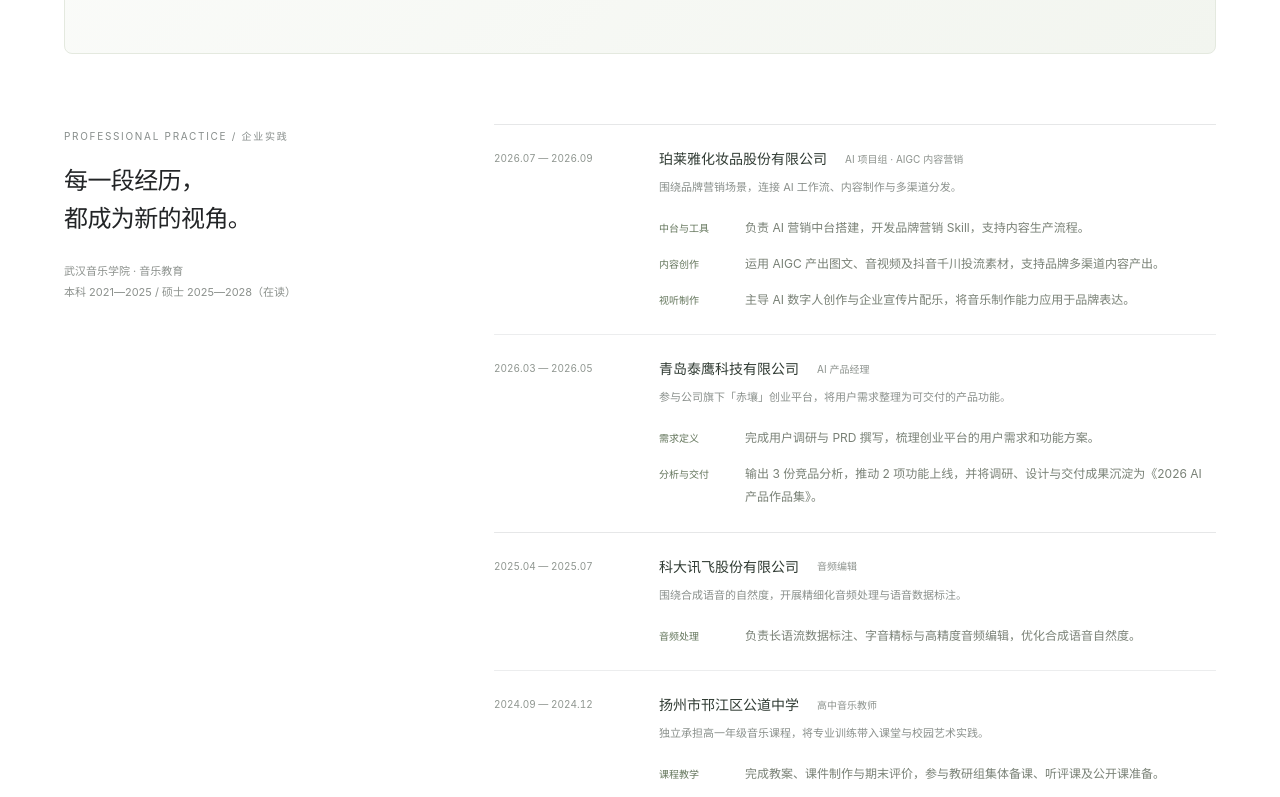
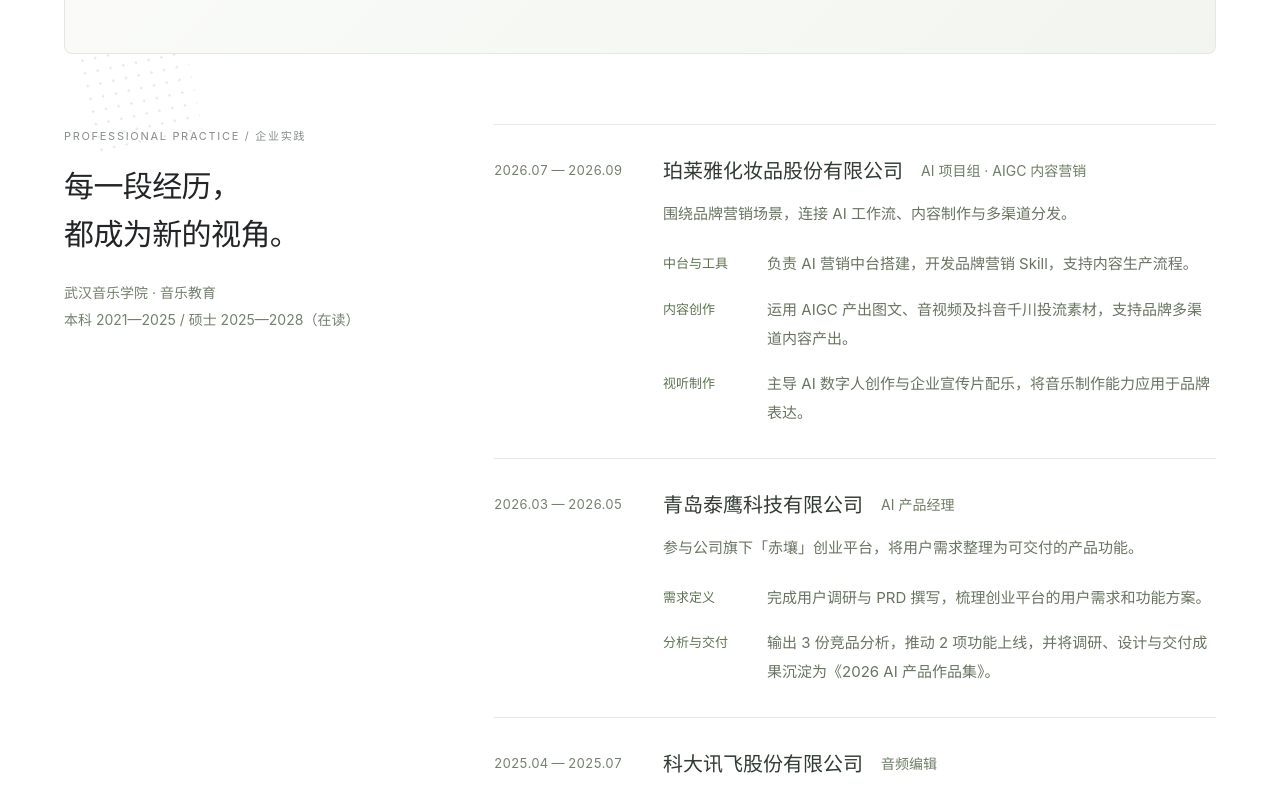
Before and after one commit to dongyejia/dongyejia.github.io, a React (Vite) app: page / in a window 1280 px wide. Shown: the part 2880-3677 px from the top of the page. Built offline with nearby package versions, Linux system fonts and the light colour scheme.

Commit message:
Improve enterprise experience typography and readability

```diff
--- a/src/updates.css
+++ b/src/updates.css
@@ -32,3 +32,9 @@
 .practice-card h4{font-size:19px;margin-top:16px}.practice-card h5{font-size:14px;margin-top:8px}.practice-summary{margin-top:9px;font-size:11px}.practice-outcomes{margin-top:16px;gap:6px}.practice-outcomes span{padding:5px 8px;font-size:9px}.practice-details{margin-top:17px;padding-top:16px;gap:14px}.practice-details dd{font-size:11px;line-height:1.85}.practice-number{font-size:20px}.practice-link{margin-top:15px}
 @media(min-width:1500px){.practice-card{flex-basis:31%}}
 @media(max-width:700px){.practice-grid{gap:14px}.practice-card{flex-basis:82%;min-width:0;padding:21px}.practice-card h4{font-size:18px}.practice-details dd{font-size:11px}}
+/* Enterprise experience should be comfortable to read, not micro typography. */
+.experience-title .micro-label{font-size:11px}.experience-title h3{font-size:30px;line-height:1.6}.experience-title p{font-size:14px;line-height:1.9;color:#74806e}
+.timeline-row{padding:30px 0;grid-template-columns:145px minmax(0,1fr);gap:24px}.timeline-date{font-size:13px;line-height:1.8;color:#74816e}.timeline h4{font-size:20px;line-height:1.6;gap:8px 18px}.timeline h4 span{font-size:14px;line-height:1.7;color:#6e7c66}.timeline p{font-size:15px;line-height:1.95;color:#687461;margin-top:12px}
+.experience-highlights{gap:16px;margin-top:21px}.experience-highlights li{font-size:15px;line-height:1.95;grid-template-columns:88px minmax(0,1fr);gap:16px}.experience-highlights strong{font-size:13px;line-height:1.95;color:#5f7353}.experience-highlights li>span{color:#687461}
+@media(min-width:701px) and (max-width:1100px){.experience{grid-template-columns:1fr;gap:32px}.timeline-row{grid-template-columns:140px minmax(0,1fr)}}
+@media(max-width:700px){.experience-title h3{font-size:27px}.experience-title p{font-size:13px}.timeline-row{grid-template-columns:1fr;gap:10px;padding:25px 0}.timeline-date{font-size:12px;padding:0}.timeline h4{font-size:18px;gap:6px}.timeline h4 span{font-size:13px}.timeline p,.experience-highlights li{font-size:14px;line-height:1.9}.experience-highlights li{grid-template-columns:1fr;gap:3px}.experience-highlights strong{font-size:12px}.experience-highlights{gap:15px}}
```
